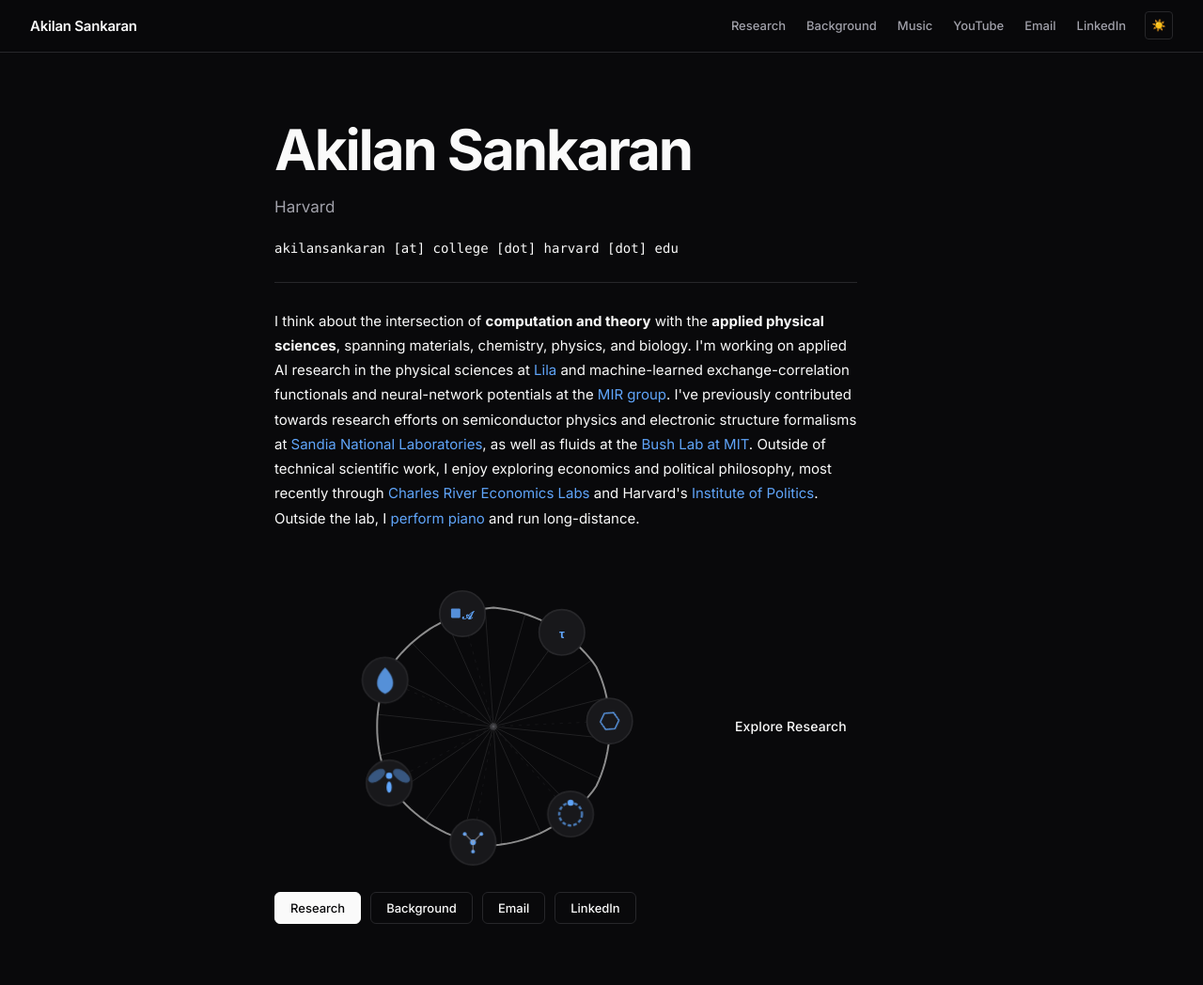
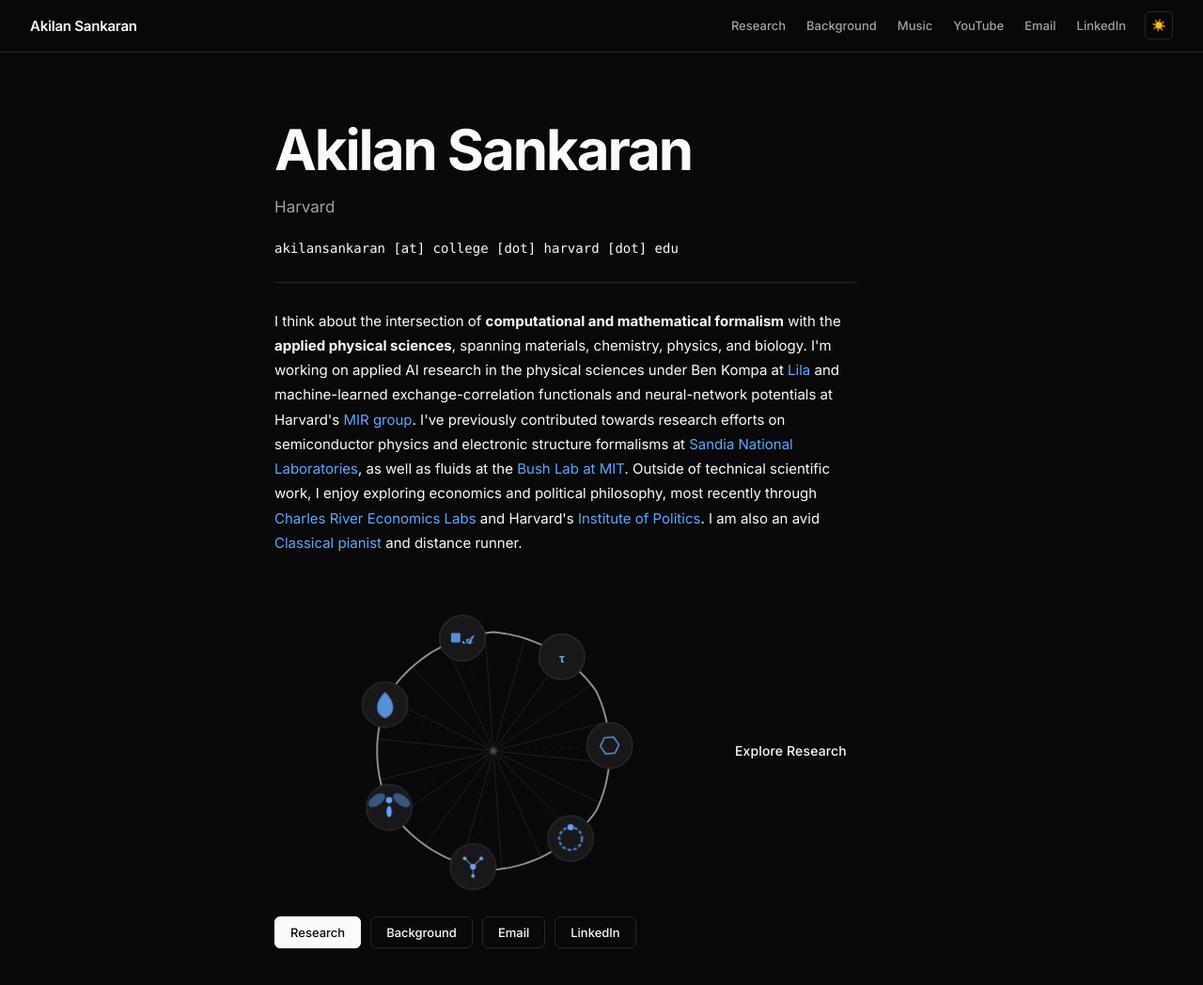
Before and after one commit to akilansankaran/akilansankaran.github.io, a Jekyll site: the page built from index.md, in a window 1280 px wide and 1145 px high. Shown: the top 1048 px of the window at 94% size. Built offline with Jekyll 4.4.1, drawn with Linux system fonts in a browser that asks for light colours; some web fonts are replaced.

Commit message:
additional change

```diff
--- a/index.md
+++ b/index.md
@@ -12,9 +12,9 @@ title: Home
     <p class="git-email">akilansankaran [at] college [dot] harvard [dot] edu</p>
   </div>
 
-  <p class="hero-bio">I think about the intersection of <b>computation and theory</b> with the <b>applied physical sciences</b>, spanning materials, chemistry, physics, and biology. I'm working on applied AI research in the physical sciences at <a href="https://lila.ai">Lila</a> and machine-learned exchange-correlation functionals and neural-network potentials at the <a href="https://mir.g.harvard.edu/">MIR group</a>. I've previously contributed towards research efforts on semiconductor physics and electronic structure formalisms at <a href="https://www.sandia.gov/">Sandia National Laboratories</a>, as well as fluids at the <a href="https://thales.mit.edu/bush/">Bush Lab at MIT</a>.
+  <p class="hero-bio">I think about the intersection of <b>computational and mathematical formalism</b> with the <b>applied physical sciences</b>, spanning materials, chemistry, physics, and biology. I'm working on applied AI research in the physical sciences under Ben Kompa at <a href="https://lila.ai">Lila</a> and machine-learned exchange-correlation functionals and neural-network potentials at Harvard's <a href="https://mir.g.harvard.edu/">MIR group</a>. I've previously contributed towards research efforts on semiconductor physics and electronic structure formalisms at <a href="https://www.sandia.gov/">Sandia National Laboratories</a>, as well as fluids at the <a href="https://thales.mit.edu/bush/">Bush Lab at MIT</a>.
 
-  Outside of technical scientific work, I enjoy exploring economics and political philosophy, most recently through <a href="https://www.charlesrivereconomicslabs.org/">Charles River Economics Labs</a> and Harvard's <a href="https://iop.harvard.edu/">Institute of Politics</a>. Outside the lab, I <a href="https://www.youtube.com/channel/UC3BUUIJfTgrYauJq0PTKlng">perform piano</a> and run long-distance.</p>
+  Outside of technical scientific work, I enjoy exploring economics and political philosophy, most recently through <a href="https://www.charlesrivereconomicslabs.org/">Charles River Economics Labs</a> and Harvard's <a href="https://iop.harvard.edu/">Institute of Politics</a>. I am also an avid <a href="https://www.youtube.com/channel/UC3BUUIJfTgrYauJq0PTKlng">Classical pianist</a> and distance runner.</p>
 
   {% include morph-anim.html %}
 
```
